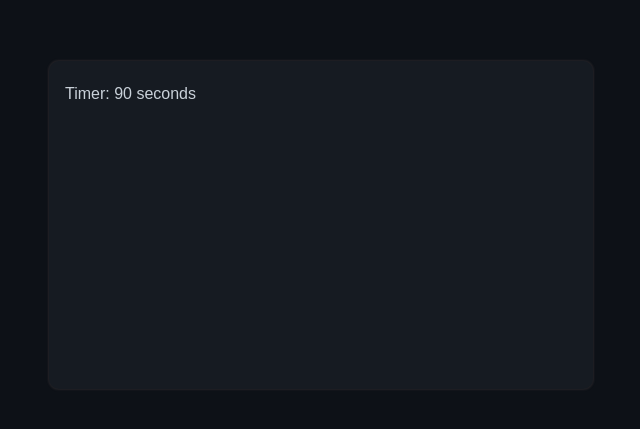
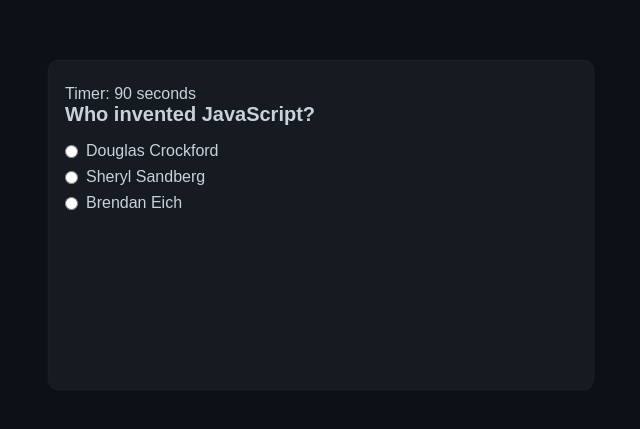
Before and after one commit to samyakkhatua/qwiz, a React (Vite) app: page /quiz in a window 1280 px wide. Shown: the part 175-604 px from the top of the page, without its empty margins (319-959 px from the left). Built offline with nearby package versions, Linux system fonts and the light colour scheme.

Commit message:
Question  component created

```diff
--- /dev/null
+++ b/src/components/Question.jsx
@@ -0,0 +1,27 @@
+const Question = ({
+  currentQuestionIndex,
+  currentQuestion,
+  updateSubmission,
+}) => {
+  return (
+    <div>
+      <h1 className="question">{currentQuestion.question}</h1>
+      <div className="options">
+        {currentQuestion.options.map((option) => (
+          <label htmlFor="">
+            <input
+              type="radio"
+              value={option.text}
+              onChange={() =>
+                updateSubmission(currentQuestionIndex, option.text)
+              }
+            />
+            {option.text}
+          </label>
+        ))}
+      </div>
+    </div>
+  );
+};
+
+export default Question;
--- a/src/components/QuizPage.jsx
+++ b/src/components/QuizPage.jsx
@@ -1,18 +1,30 @@
-import { useState } from "react"
-import { QuestionsData } from "../../QuestionData"
+import { useState } from "react";
+import { QuestionsData } from "../../QuestionData";
+import Question from "./Question";
 
 const QuizPage = () => {
-  console.log(QuestionsData)
 
   const [currentQuestionIndex, setCurrentQuestionIndex] = useState(0);
+  const [submittedData, setSubmittedData] = useState({});
+
+  const updateSubmission = (index, value) => {
+    setSubmittedData({ ...submittedData, [index]: value });
+  };
+
+  console.log(submittedData)
 
   return (
     <div className="quiz-box">
       <div className="box">
         <span>Timer: 90 seconds</span>
+        <Question
+          currentQuestionIndex={currentQuestionIndex}
+          currentQuestion={QuestionsData[currentQuestionIndex]}
+          updateSubmission={updateSubmission}
+        />
       </div>
     </div>
-  )
-}
+  );
+};
 
-export default QuizPage
+export default QuizPage;
```
